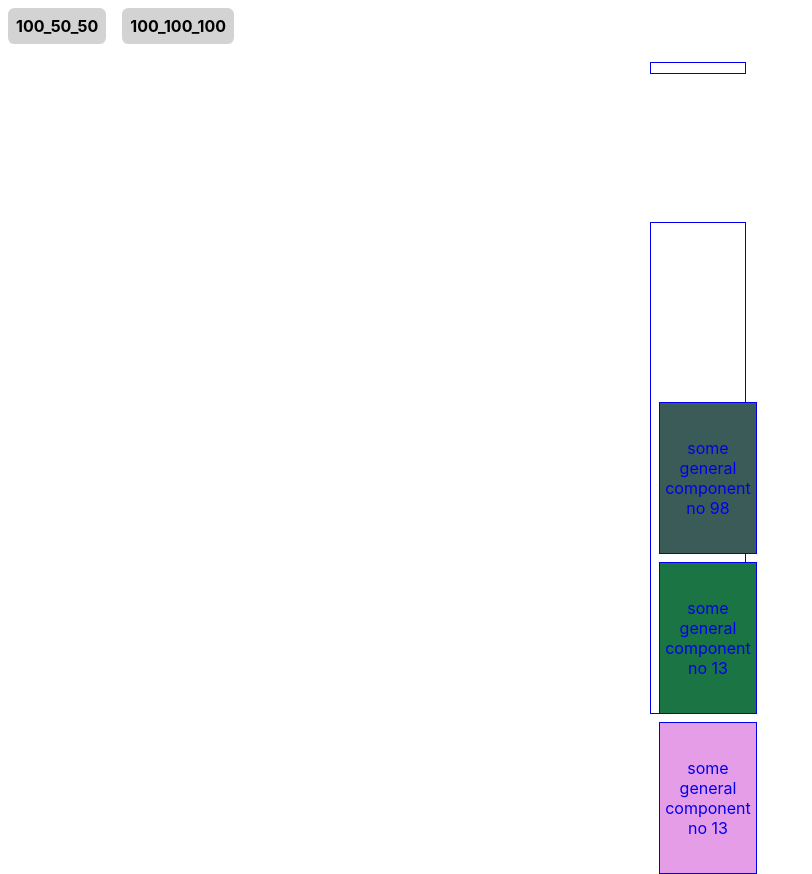
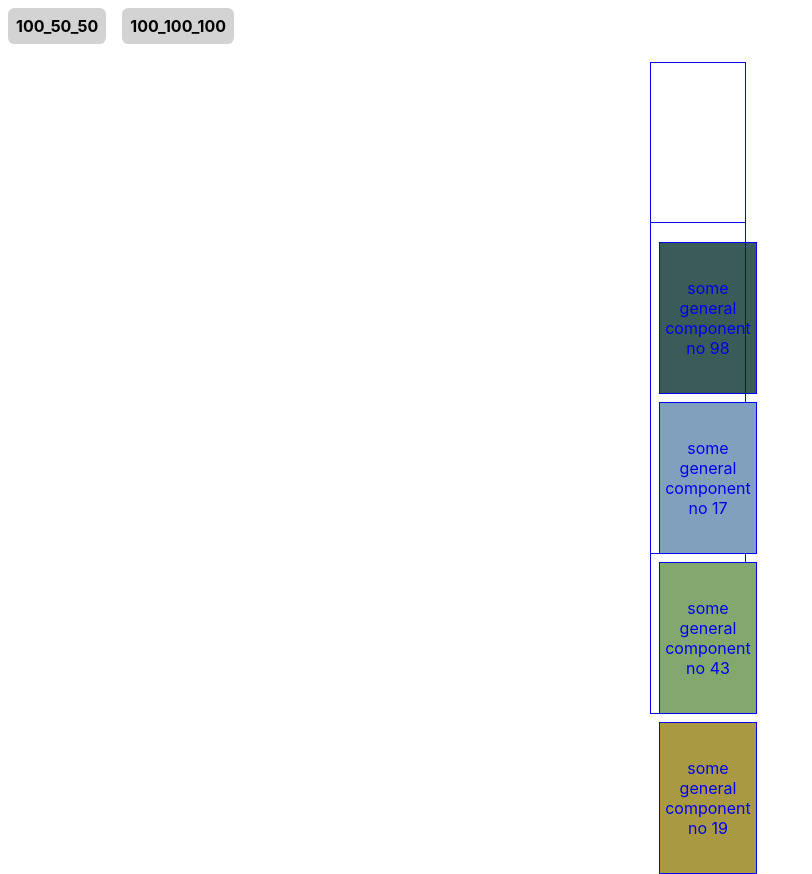
Before and after one commit to TzafrirRaveh/component-layout-free-organize, a React (Create React App) app: page / in a window 1280 px wide. Shown: the whole page, without its empty margins (0-812 px from the left). Built offline with nearby package versions, Linux system fonts and the light colour scheme.

Commit message:
fix layout loop

```diff
--- a/package.json
+++ b/package.json
@@ -7,6 +7,7 @@
     "@testing-library/jest-dom": "^4.2.4",
     "@testing-library/react": "^9.5.0",
     "@testing-library/user-event": "^7.2.1",
+    "node-sass": "^4.14.1",
     "react": "^16.13.1",
     "react-dom": "^16.13.1",
     "react-grid-layout": "^0.18.3",
--- a/src/App.js
+++ b/src/App.js
@@ -1,12 +1,13 @@
 import React from 'react';
 import './App.css';
-import './style/main.css';
+import './style/main.scss';
 import GeneralColor from "./general-component/general-color";
 import {BrowserRouter as Router, Link, Switch, Route} from "react-router-dom";
 import Layout from "./layouts/Layout";
 import LayoutSelect from "./layouts/LayoutSelect";
 import {layouts, layoutSelectPage} from './mocks/layouts';
 import {pages} from './mocks/pages';
+
 
 function App() {
 	return (
--- a/src/layouts/Layout.js
+++ b/src/layouts/Layout.js
@@ -6,7 +6,6 @@ import {breakPoints, cols} from "../mocks/layouts";
 
 export default function Layout({layout}) {
 	const documentWidth = document.body.offsetWidth;
-
 	return (
 		<ResponsiveGridLayout
 			className="layout"
@@ -15,8 +14,9 @@ export default function Layout({layout}) {
 			cols={cols}
 			width={documentWidth}
 		>
-			{Array.from(layout).map(section => {
-				return (<section className={'section-container'} key={section.i}>
+			{Array.from(Object.values(layout)[0]).map((section,i) => {
+				console.log(section)
+				return (<section className={'section-container'} key={i}>
 					<GeneralColor color={randomColor()}>1</GeneralColor>
 				</section>)
 			})}
--- a/src/mocks/layouts.js
+++ b/src/mocks/layouts.js
@@ -1,41 +1,33 @@
-export const breakPoints = {lg: 1200, md: 768, xxs: 0};
-export const cols = {lg: 12, md: 6, xxs: 2};
+export const breakPoints = {l: 1200, m: 768, s: 0};
+export const cols = {l: 12, m: 6, s: 2};
 
 export const layouts = {
 	'100_50_50': {
-		lg: [
+		l: [
 			{i: 'a', x: 0, y: 0, w: 12, h: 2, static: true},
 			{i: 'b', x: 0, y: 2, w: 6, h: 2, static: true},
 			{i: 'c', x: 6, y: 2, w: 6, h: 2, static: true}
-		],
-		md: [
-			{i: 'a', x: 0, y: 0, w: 6, h: 2, static: true},
-			{i: 'b', x: 0, y: 2, w: 3, h: 2, static: true},
-			{i: 'c', x: 3, y: 2, w: 3, h: 2, static: true}
-		],
-		xxs: [
-			{i: 'a', x: 0, y: 0, w: 2, h: 2, static: true},
-			{i: 'b', x: 0, y: 2, w: 2, h: 2, static: true},
-			{i: 'c', x: 0, y: 2, w: 2, h: 2, static: true}
 		]
 	},
-	'100_100_100': [
-		{i: 'a', x: 0, y: 0, w: 12, h: 2, static: true},
-		{i: 'b', x: 0, y: 2, w: 12, h: 2, static: true},
-		{i: 'c', x: 0, y: 4, w: 12, h: 2, static: true}
-	],
+	'100_100_100': {
+		l: [
+			{i: 'a', x: 0, y: 0, w: 12, h: 2, static: true},
+			{i: 'b', x: 0, y: 2, w: 12, h: 2, static: true},
+			{i: 'c', x: 0, y: 4, w: 12, h: 2, static: true}
+		]
+	},
 }
 
 export const layoutSelectPage = {
-	lg: [
+	l: [
 		{i: 'a', x: 0, y: 0, w: 6, h: 5, static: true},
 		{i: 'b', x: 6, y: 0, w: 6, h: 5, static: true}
 	],
-	md: [
+	m: [
 		{i: 'a', x: 0, y: 0, w: 3, h: 5, static: true},
 		{i: 'b', x: 3, y: 0, w: 3, h: 5, static: true}
 	],
-	xxs: [
+	s: [
 		{i: 'a', x: 0, y: 0, w: 2, h: 5, static: true},
 		{i: 'b', x: 0, y: 0, w: 2, h: 5, static: true}
 	]
```
Also changed, not shown: 1 other file (tests, documents, lock files or other folders).
